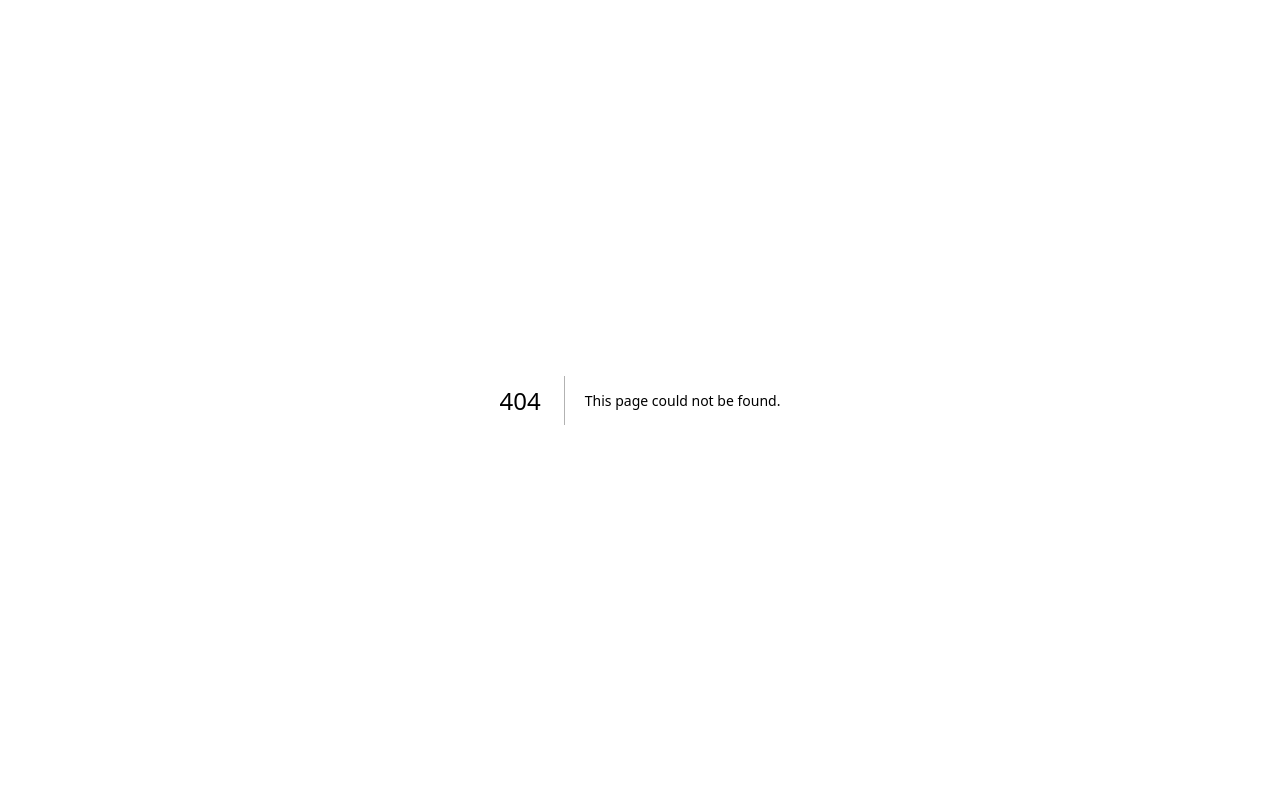
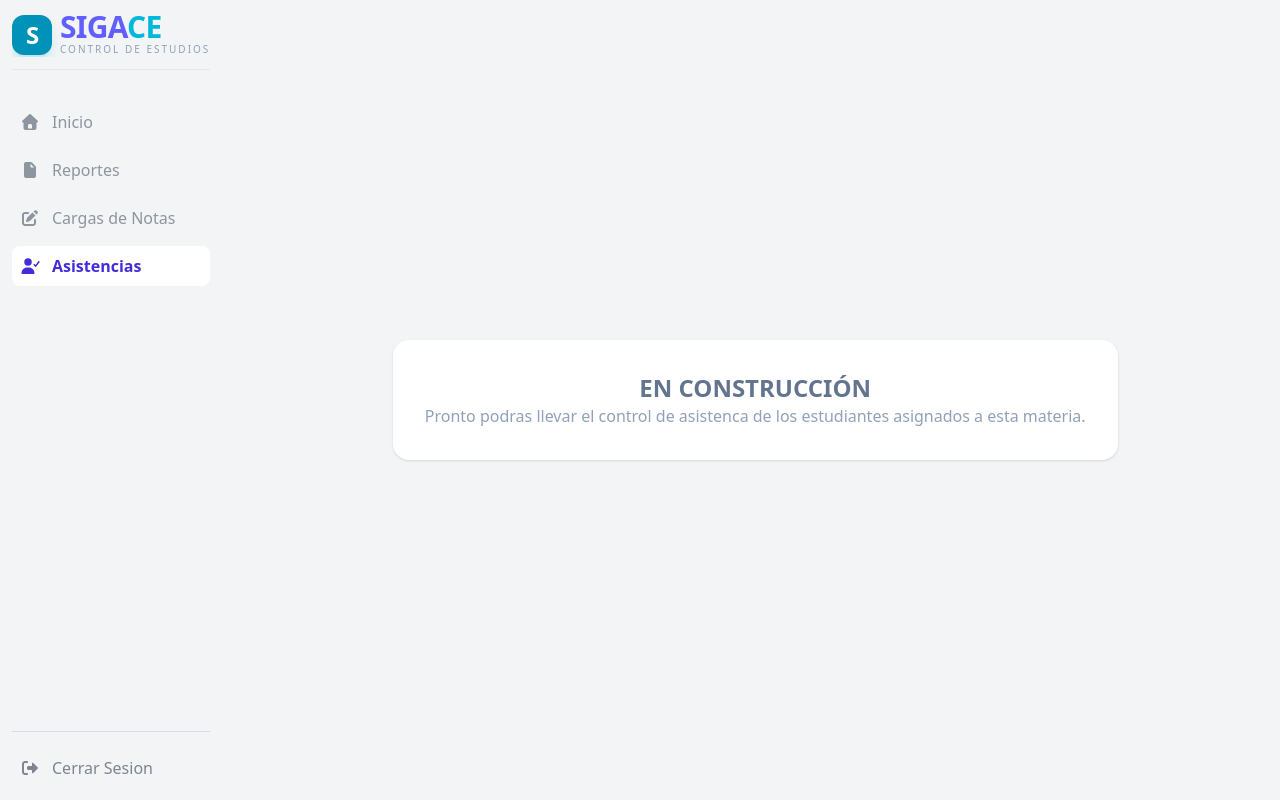
Before and after one commit to Bafaf23/Sigace, a Next.js app: page /dashboard/profesor/asistencia in a window 1280 px wide. Before the commit this address had no page. Built offline with nearby package versions, Linux system fonts and the light colour scheme.

Commit message:
modificacion de componente de acciones rápidas  y add de page reportes

```diff
--- a/src/app/dashboard/layout.jsx
+++ b/src/app/dashboard/layout.jsx
@@ -1,3 +1,4 @@
+"use client";
 import Sidebar from "@/components/organism/Sidebar";
 import "@/globals.css";
 import { config } from "@fortawesome/fontawesome-svg-core";
@@ -5,11 +6,6 @@ import "@fortawesome/fontawesome-svg-core/styles.css";
 import { Toaster } from "react-hot-toast";
 
 config.autoAddCss = false;
-
-export const metadata = {
-  title: "Sigace | Gestión Escolar",
-  description: "Sistema de Control de Estudios para Liceos",
-};
 
 export default function DashboardLayuot({ children }) {
   return (
@@ -20,8 +16,6 @@ export default function DashboardLayuot({ children }) {
           {children}
         </main>
       </div>
-
-      <Toaster position="top-center" reverseOrder={false} />
     </>
   );
 }
--- /dev/null
+++ b/src/app/dashboard/profesor/asistencia/page.jsx
@@ -0,0 +1,15 @@
+export default function AsistenciaPage() {
+  return (
+    <div className="flex h-full items-center justify-center">
+      <div className="rounded-2xl bg-white p-8 text-center shadow">
+        <h1 className="text-2xl font-bold text-slate-500 uppercase">
+          En construcción
+        </h1>
+        <p className="text-slate-400">
+          Pronto podras llevar el control de asistenca de los estudiantes
+          asignados a esta materia.
+        </p>
+      </div>
+    </div>
+  );
+}
--- a/src/app/dashboard/profesor/cargarNotas/page.jsx
+++ b/src/app/dashboard/profesor/cargarNotas/page.jsx
@@ -1,5 +1,6 @@
 "use client";
 import Button from "@/components/atom/Button";
+import AccionesRapidas from "@/components/molecules/AccionesRapidas";
 import FormCargaNotas from "@/components/molecules/FromCargaNotas";
 import Modal from "@/components/organism/Modal";
 import TablaNotas from "@/components/organism/TablaNotas";
@@ -182,7 +183,7 @@ export default function cargarNotas() {
 
   return (
     <>
-      <div className="flex items-center justify-between rounded-xl p-3">
+      <div className="mb-4 flex items-center justify-between gap-3 rounded-xl p-3">
         <h1 className="text-3xl font-bold text-slate-500 uppercase">
           Cargar Notas
         </h1>
@@ -214,7 +215,7 @@ export default function cargarNotas() {
           </Modal>
         </div>
       </div>
-
+      <AccionesRapidas />
       <div className="text-orange mt-6 flex flex-col gap-5 font-bold text-gray-500/60">
         <div className="flex items-center justify-between">
           <h1 className="text-2xl">Notas cargadas por lapso</h1>
--- a/src/app/dashboard/profesor/reportes/page.jsx
+++ b/src/app/dashboard/profesor/reportes/page.jsx
@@ -1,3 +1,41 @@
+import InfoCard from "@/components/atom/InfoCard";
+import AccionesRapidas from "@/components/molecules/AccionesRapidas";
+import { faFile } from "@fortawesome/free-solid-svg-icons";
+
 export default function reportePage() {
-  return <h1>Hola desde reporte</h1>;
+  return (
+    <>
+      <div className="mb-4 flex items-center justify-between rounded-xl p-3">
+        <h1 className="text-3xl font-bold text-slate-500 uppercase">
+          Imprimir Reportes
+        </h1>
+        <div className="flex items-center"></div>
+      </div>
+      <AccionesRapidas />
+      <div className="mt-4 grid grid-cols-2 gap-3 md:grid-cols-3 lg:grid-cols-5">
+        <InfoCard
+          label={"Imprime la boleta individual de cada estudiante."}
+          value={"Boleta Notas"}
+          icon={faFile}
+          colorClass={"text-orange-500 bg-orange-500/50"}
+        />
+        <InfoCard
+          label={
+            "Cuadro comparativo de todos los estudiantes y sus notas en las diferentes evaluaciones del periodo."
+          }
+          value={"S.C"}
+          icon={faFile}
+          colorClass={"text-green-500 bg-green-500/50"}
+        />
+        <InfoCard
+          label={
+            "Cronograma de actividades, fechas y criterios de evaluación que compartiste con los alumnos al inicio."
+          }
+          value={"P.E.L"}
+          icon={faFile}
+          colorClass={"text-indigo-500 bg-indigo-500/50"}
+        />
+      </div>
+    </>
+  );
 }
--- a/src/app/layout.jsx
+++ b/src/app/layout.jsx
@@ -1,8 +1,9 @@
 import "@/globals.css";
 import { config } from "@fortawesome/fontawesome-svg-core";
 import "@fortawesome/fontawesome-svg-core/styles.css";
+import { Toaster } from "react-hot-toast";
+
 config.autoAddCss = false;
-import { Toaster } from "react-hot-toast";
 
 export const metadata = {
   title: "Sigace | Gestión Escolar",
@@ -13,10 +14,18 @@ export default function RootLayout({ children }) {
   return (
     <html lang="en" className="scroll-smooth">
       <body className="bg-gray-100">
-        <div className="flex flex-col min-h-screen">
+        <div className="flex min-h-screen flex-col">
           <main className="flex flex-col">{children}</main>
         </div>
-        <Toaster position="top-center" reverseOrder={false} />
+        <Toaster
+          position="top-right"
+          reverseOrder={false}
+          toastOptions={{
+            className:
+              "rounded-xl border border-slate-100 shadow-lg font-medium",
+            duration: 4000,
+          }}
+        />
       </body>
     </html>
   );
--- a/src/components/molecules/AccionesRapidas.jsx
+++ b/src/components/molecules/AccionesRapidas.jsx
@@ -1,28 +1,40 @@
+"use client";
 import Icon from "../atom/Icon";
-import { icon } from "@fortawesome/fontawesome-svg-core";
-import { faEdit, faFill } from "@fortawesome/free-solid-svg-icons";
+import { faEdit, faFill, faHome } from "@fortawesome/free-solid-svg-icons";
 import Link from "next/link";
+import { usePathname } from "next/navigation";
 
 export default function AccionesRapidas() {
+  const pathname = usePathname();
+
   const acciones = [
+    {
+      name: "Inicio",
+      src: "/dashboard/profesor",
+      icon: faHome,
+      active: pathname === "/dashboard/profesor" ? "hidden" : "",
+    },
     {
       name: "Cargar Notas",
       src: "/dashboard/profesor/cargarNotas",
       icon: faEdit,
+      active: pathname === "/dashboard/profesor/cargarNotas" ? "hidden" : "",
     },
     {
       name: "Reportes",
       src: "/dashboard/profesor/reportes",
       icon: faFill,
+      active: pathname === "/dashboard/profesor/reportes" ? "hidden" : "",
     },
   ];
+
   return (
     <nav className="mt-4 flex justify-evenly md:hidden">
       {acciones.map((accion, index) => (
         <Link
           key={index}
           href={accion.src}
-          className="group flex flex-col items-center gap-2 transition-all"
+          className={`group flex flex-col items-center gap-2 transition-all ${accion.active}`}
         >
           <div className="flex h-16 w-16 items-center justify-center rounded-full border border-slate-100 bg-white text-slate-500 shadow-sm transition-all group-hover:scale-110 group-hover:border-indigo-200 group-hover:bg-indigo-50 group-hover:text-indigo-600 group-hover:shadow-md">
             <Icon icon={accion.icon} />
--- a/src/components/organism/Sidebar.jsx
+++ b/src/components/organism/Sidebar.jsx
@@ -9,12 +9,39 @@ import {
   faFile,
   faCogs,
   faPenToSquare,
+  faUserCheck,
 } from "@fortawesome/free-solid-svg-icons";
 import { usePathname } from "next/navigation";
 
 export default function Sidebar() {
-  /* indicador de ruta */
   const patthename = usePathname();
+
+  const linkProfesor = [
+    {
+      icon: faHome,
+      label: "Inicio",
+      active: patthename === `/dashboard/profesor`,
+      direccion: `/dashboard/profesor`,
+    },
+    {
+      icon: faFile,
+      label: "Reportes",
+      active: patthename === `/dashboard/profesor/reportes`,
+      direccion: `/dashboard/profesor/reportes`,
+    },
+    {
+      icon: faPenToSquare,
+      label: "Cargas de Notas",
+      active: patthename === `/dashboard/profesor/cargarNotas`,
+      direccion: `/dashboard/profesor/cargarNotas`,
+    },
+    {
+      icon: faUserCheck,
+      label: "Asistencias",
+      active: patthename === `/dashboard/profesor/asistencia`,
+      direccion: `/dashboard/profesor/asistencia`,
+    },
+  ];
 
   return (
     <aside
@@ -27,34 +54,14 @@ export default function Sidebar() {
       </div>
 
       <nav className={`flex grow flex-col space-y-2`}>
-        <NavLink
-          icon={faHome}
-          label={"Inicio"}
-          classNameLink={``}
-          active={patthename === `/dashboard/profesor`}
-          direcction={"/dashboard/profesor"}
-        />
-        <NavLink
-          icon={faFile}
-          label={"Reportes"}
-          classNameLink={` `}
-          direcction={"/dashboard/profesor/reportes"}
-          active={patthename === `/dashboard/profesor/reportes`}
-        />
-        <NavLink
-          icon={faPenToSquare}
-          label={"Cargar Notas"}
-          classNameLink={``}
-          direcction={"/dashboard/profesor/cargarNotas"}
-          active={patthename === `/dashboard/profesor/cargarNotas`}
-        />
-        <NavLink
-          icon={faCogs}
-          label={"Configuración"}
-          classNameLink={``}
-          direcction={"/setting"}
-          active={patthename === `/setting`}
-        />
+        {linkProfesor.map((link) => (
+          <NavLink
+            label={link.label}
+            icon={link.icon}
+            direcction={link.direccion}
+            active={link.active}
+          />
+        ))}
       </nav>
 
       {/* Cerrar sesion */}
--- /dev/null
+++ b/src/context/ThemeContex.jsx
@@ -0,0 +1,62 @@
+"use client";
+import { useContext, useState, createContext, useEffect } from "react";
+
+const ThemeContext = createContext();
+
+export function ThemeProvider({ children }) {
+  // Inicializamos con un valor neutro (ej. 'light') para evitar errores de servidor
+  const [theme, setTheme] = useState("light");
+  const [mounted, setMounted] = useState(false);
+
+  // Este useEffect se ejecuta SOLO en el cliente una vez que carga la página
+  useEffect(() => {
+    const savedTheme = window.localStorage.getItem("theme");
+
+    if (savedTheme) {
+      setTheme(savedTheme);
+    } else {
+      const prefersDark = window.matchMedia(
+        "(prefers-color-scheme: dark)",
+      ).matches;
+      setTheme(prefersDark ? "dark" : "light");
+    }
+    setMounted(true);
+  }, []);
+
+  // Este efecto aplica el cambio visual cuando el 'theme' cambia
+  useEffect(() => {
+    if (!mounted) return;
+
+    const root = window.document.documentElement;
+    if (theme === "dark") {
+      root.classList.add("dark");
+    } else {
+      root.classList.remove("dark");
+    }
+
+    window.localStorage.setItem("theme", theme);
+  }, [theme, mounted]);
+
+  const toggleTheme = () => {
+    setTheme((prev) => (prev === "light" ? "dark" : "light"));
+  };
+
+  // Evitamos el "parpadeo" de colores antes de que el cliente sepa qué tema usar
+  if (!mounted) {
+    return <div style={{ visibility: "hidden" }}>{children}</div>;
+  }
+
+  return (
+    <ThemeContext.Provider value={{ theme, toggleTheme }}>
+      {children}
+    </ThemeContext.Provider>
+  );
+}
+
+export function useTheme() {
+  const context = useContext(ThemeContext);
+  if (!context) {
+    throw new Error("useTheme must be used within a ThemeProvider");
+  }
+  return context;
+}
```
